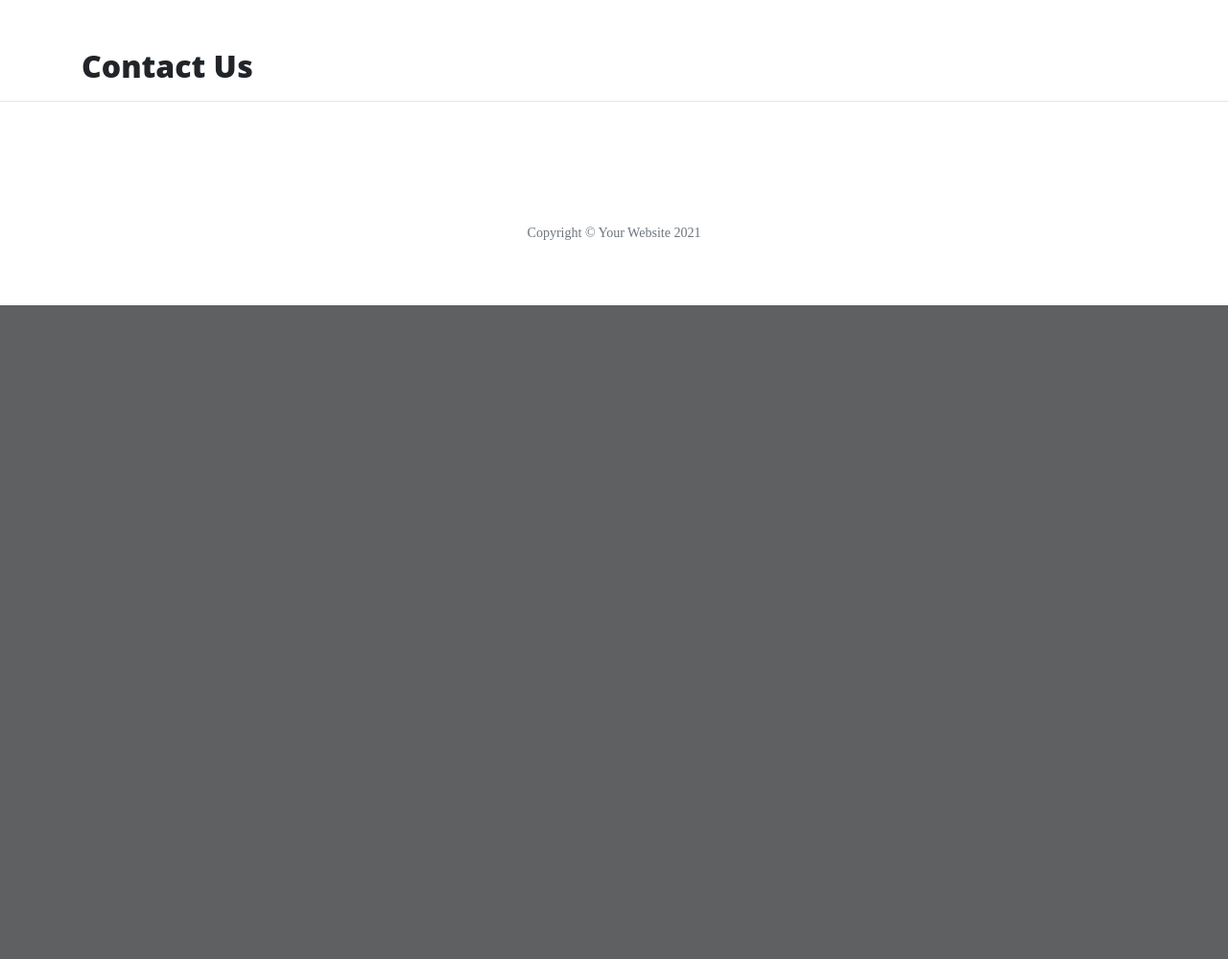
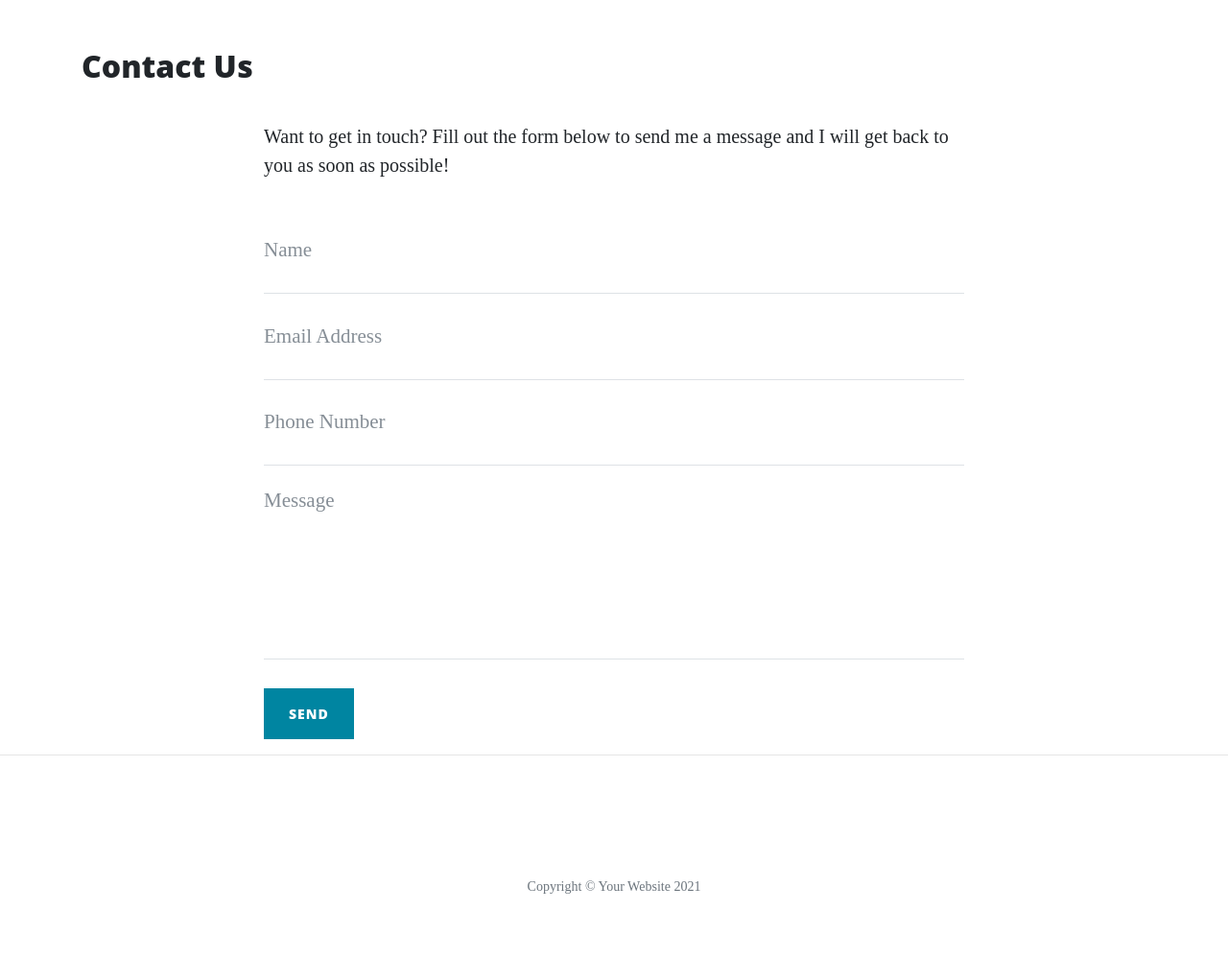
Before and after one commit to bozy15/first-flask-app, a Flask app: page /contact in a window 1280 px wide. Shown: the part 628-1627 px from the top of the page at 96% size. Before the commit the page ends 946 px from the top, so only its background shows below. Run offline with Flask 2, Linux system fonts and the light colour scheme; some libraries are stand-ins or nearby versions.

Commit message:
Add form and add functionality using python to recieve and display flash

```diff
--- a/run.py
+++ b/run.py
@@ -1,9 +1,12 @@
 import os
 import json
-from flask import Flask, render_template
+from flask import Flask, render_template, request, flash
+
+if os.path.exists("env.py"):
+    import env
 
 app = Flask(__name__)  # Standard Flask app
-
+app.secret_key = os.environ.get('FLASK_SECRET_KEY') or 'secret-key' # Secret key for session management.
 
 @app.route("/")  # Standard Flask app route
 def index():
@@ -29,8 +32,10 @@ def about_member(member_name):
     return render_template("member.html", member=member)  # And render the results
 
 
-@app.route("/contact")  # Standard Flask app route
+@app.route("/contact", methods=["GET", "POST"])  # Standard Flask app route
 def contact():
+    if request.method == "POST":  # If the form has been submitted...
+        flash("Thanks {}, we have received your message!".format(request.form["name"]))  # Flash a message
     return render_template("contact.html", page_title="Contact Us")
 
 
--- a/templates/contact.html
+++ b/templates/contact.html
@@ -1,4 +1,62 @@
 {% extends "base.html" %}
 {% block content %}
-    <h2>{{ page_title }}</h2>
+<h2>{{ page_title }}</h2>
+
+<!-- Contact form -->
+<div class="row">
+    <div class="col-lg-8 col-md-10 mx-auto">
+
+        {% with messages = get_flashed_messages() %}
+            {% if messages %}
+                <ul class="flashes">
+                    {% for message in messages %}
+                        <li>{{ message }}</li>
+                    {% endfor %}
+                </ul>
+            {% endif %}
+        {% endwith %}
+
+        <p>Want to get in touch? Fill out the form below to send me a message and I will get back to you as soon as
+            possible!</p>
+        <form method="POST" name="sentMessage" id="contactForm" novalidate>
+            <div class="control-group">
+                <div class="form-group floating-label-form-group controls">
+                    <label>Name</label>
+                    <input type="text" class="form-control" placeholder="Name" name="name" id="name" required
+                        data-validation-required-message="Please enter your name.">
+                    <p class="help-block text-danger"></p>
+                </div>
+            </div>
+            <div class="control-group">
+                <div class="form-group floating-label-form-group controls">
+                    <label>Email Address</label>
+                    <input type="email" class="form-control" placeholder="Email Address" name="email" id="email" required
+                        data-validation-required-message="Please enter your email address.">
+                    <p class="help-block text-danger"></p>
+                </div>
+            </div>
+            <div class="control-group">
+                <div class="form-group col-xs-12 floating-label-form-group controls">
+                    <label>Phone Number</label>
+                    <input type="tel" class="form-control" placeholder="Phone Number" name="phone" id="phone" required
+                        data-validation-required-message="Please enter your phone number.">
+                    <p class="help-block text-danger"></p>
+                </div>
+            </div>
+            <div class="control-group">
+                <div class="form-group floating-label-form-group controls">
+                    <label>Message</label>
+                    <textarea rows="5" class="form-control" placeholder="Message" name="message" id="message" required
+                        data-validation-required-message="Please enter a message."></textarea>
+                    <p class="help-block text-danger"></p>
+                </div>
+            </div>
+            <br>
+            <div id="success"></div>
+            <button type="submit" class="btn btn-primary" id="sendMessageButton">Send</button>
+        </form>
+    </div>
+</div>
+<!-- /Contact form -->
+
 {% endblock %}
```
